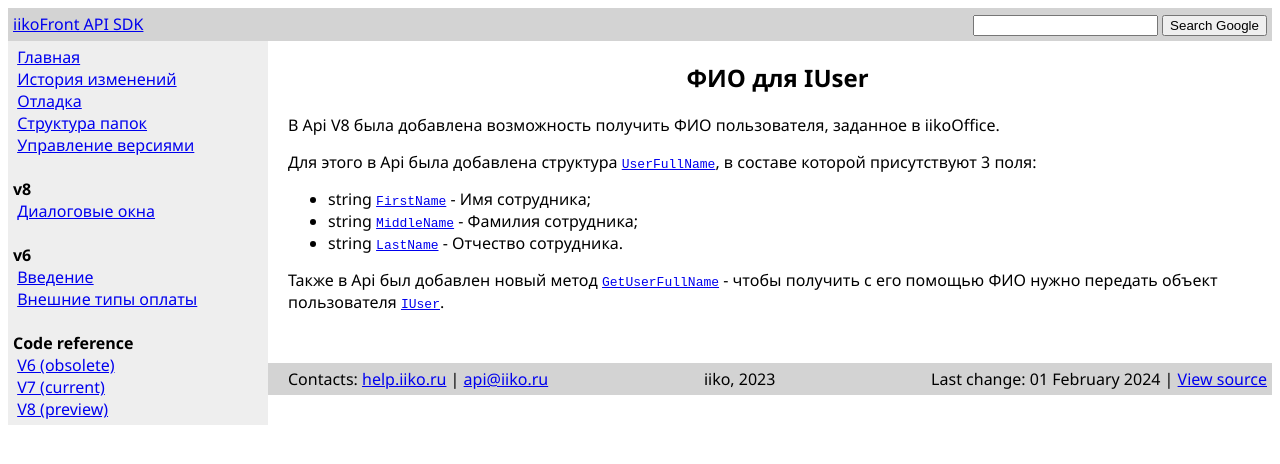
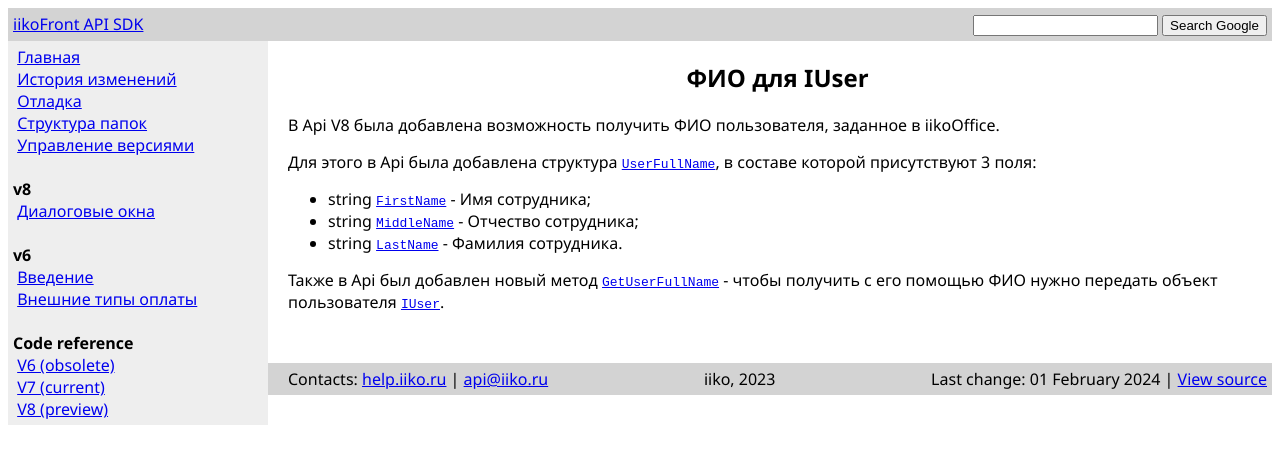
Before and after one commit to iiko/front.api.doc, a Jekyll site: the page built from _posts/2024-01-30-UserFullName.md, in a window 1280 px wide. Shown: the top 464 px of the page. Built offline with Jekyll 4.4.1, drawn with Linux system fonts in a browser that asks for light colours.

Commit message:
RMS-55752, RMS-55559
RMS-55559

```diff
--- a/_posts/2024-01-30-UserFullName.md
+++ b/_posts/2024-01-30-UserFullName.md
@@ -8,7 +8,7 @@ layout: default
 Для этого в Api была добавлена структура [`UserFullName`](https://iiko.github.io/front.api.sdk/v8/html/T_Resto_Front_Api_Data_Users_UserFullName.htm), в составе которой присутствуют 3 поля:
 
 - string [`FirstName`](https://iiko.github.io/front.api.sdk/v8/html/P_Resto_Front_Api_Data_Users_UserFullName_FirstName.htm) - Имя сотрудника;
-- string [`MiddleName`](https://iiko.github.io/front.api.sdk/v8/html/P_Resto_Front_Api_Data_Users_UserFullName_LastName.htm) - Фамилия сотрудника;
-- string [`LastName`](https://iiko.github.io/front.api.sdk/v8/html/P_Resto_Front_Api_Data_Users_UserFullName_MiddleName.htm) - Отчество сотрудника.
+- string [`MiddleName`](https://iiko.github.io/front.api.sdk/v8/html/P_Resto_Front_Api_Data_Users_UserFullName_MiddleName.htm) - Отчество сотрудника;
+- string [`LastName`](https://iiko.github.io/front.api.sdk/v8/html/P_Resto_Front_Api_Data_Users_UserFullName_LastName.htm) - Фамилия сотрудника.
 
 Также в Api был добавлен новый метод [`GetUserFullName`](https://iiko.github.io/front.api.sdk/v8/html/M_Resto_Front_Api_IOperationService_GetUserFullName.htm) - чтобы получить с его помощью ФИО нужно передать объект пользователя [`IUser`](https://iiko.github.io/front.api.sdk/v8/html/T_Resto_Front_Api_Data_Security_IUser.htm).
```
